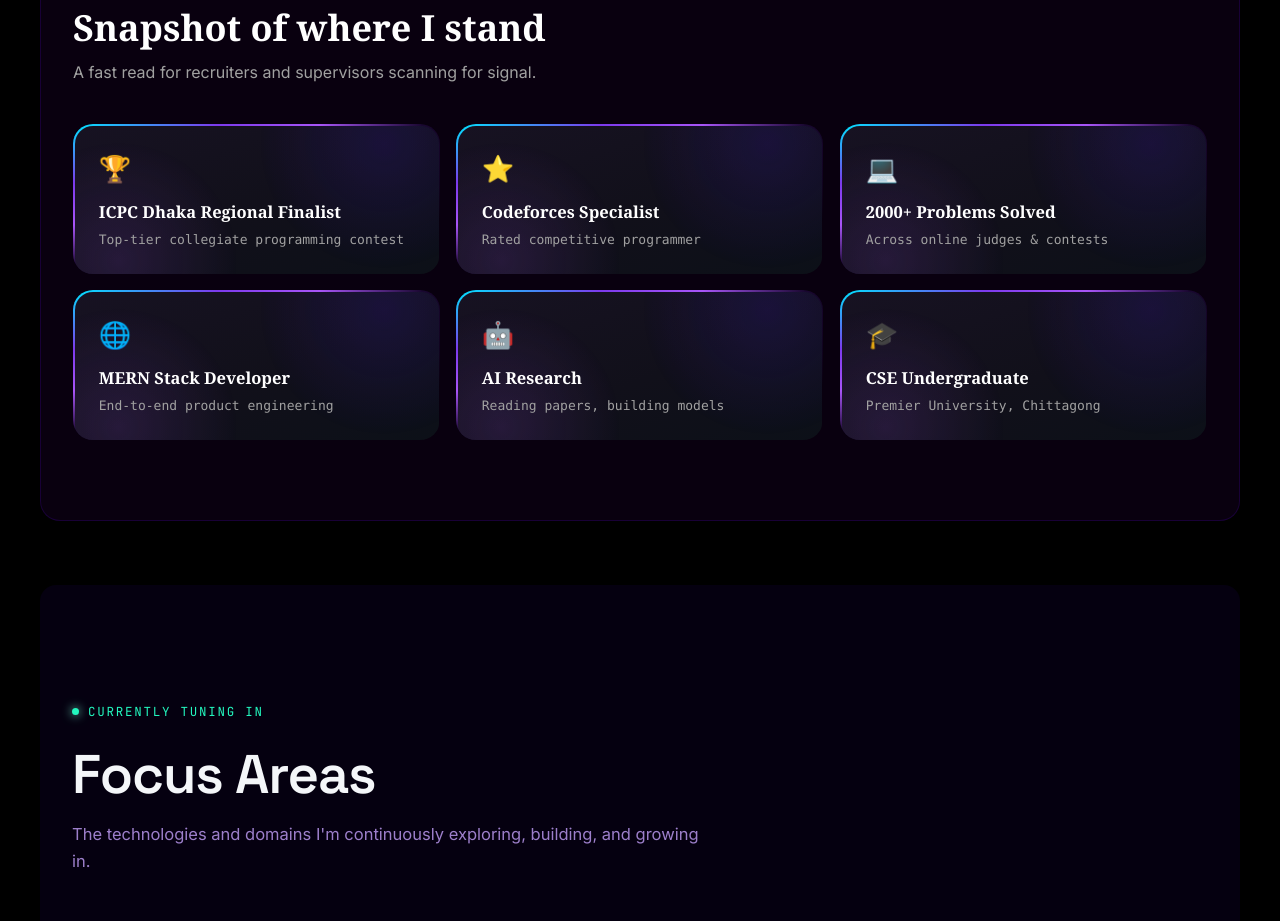
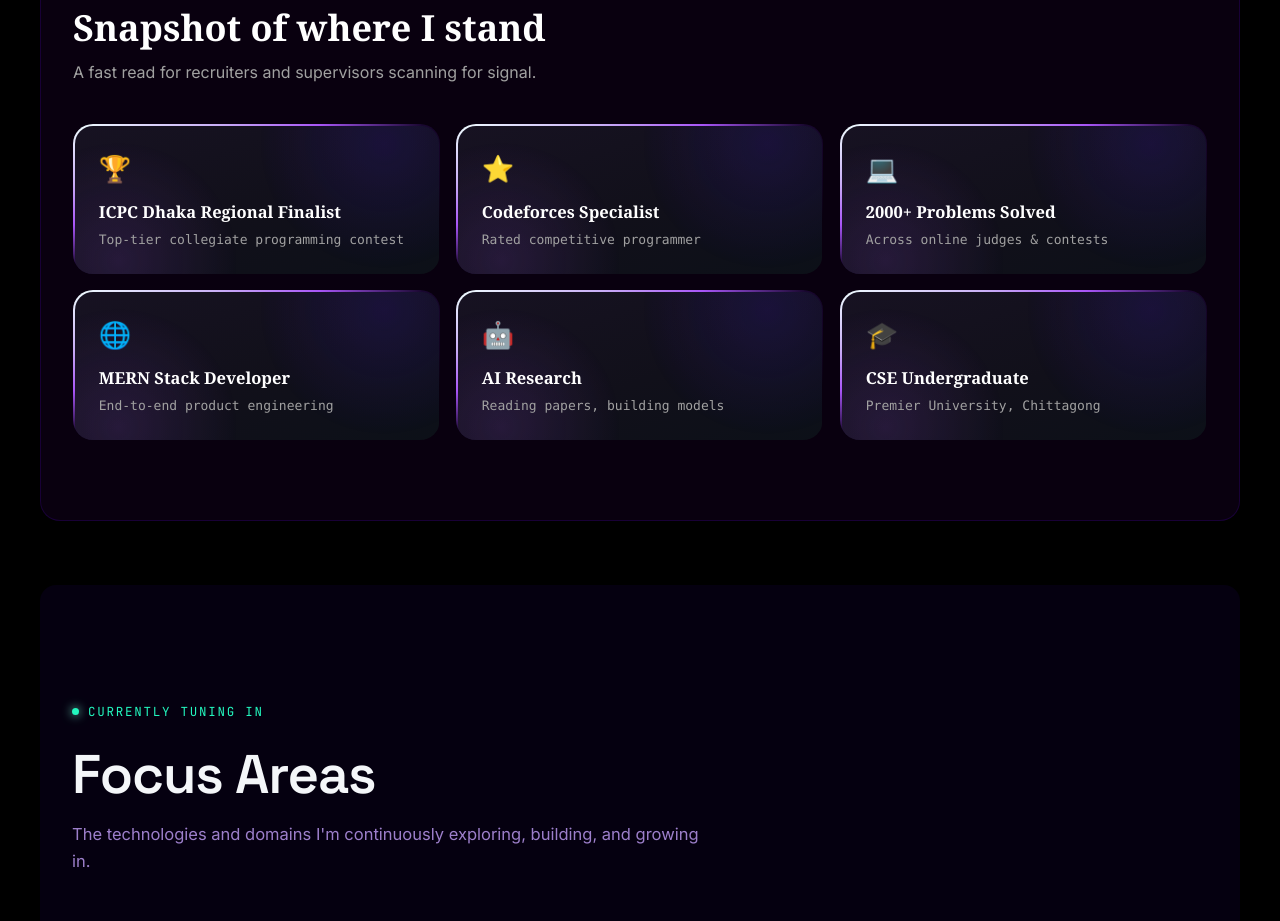
Before and after one commit to nuralamjoy/my_portfolio, a React (Vite) app: page / in a window 1280 px wide. Shown: the part 3300-4221 px from the top of the page. Built offline with nearby package versions, Linux system fonts and the light colour scheme.

Commit message:
fix card design

```diff
--- a/src/components/ui/Card.css
+++ b/src/components/ui/Card.css
@@ -1,7 +1,7 @@
 :root {
-    --violet: #7c3aed;
+    --violet: #c9aff6;
     --purple: #a855f7;
-    --cyan: #00e5ff;
+    --cyan: #f0feff;
     --deep: #4c1d95;
   }
 
```
